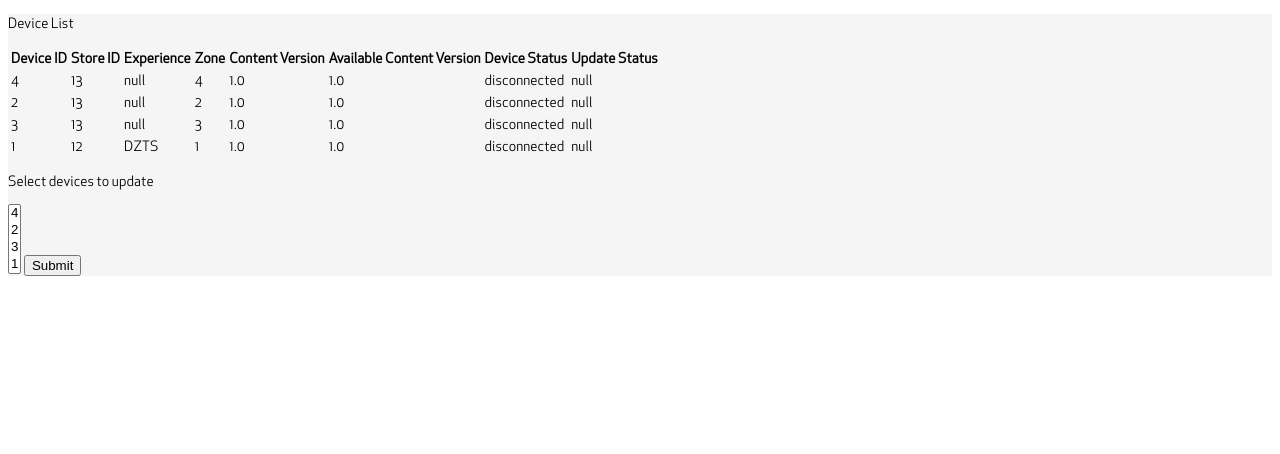
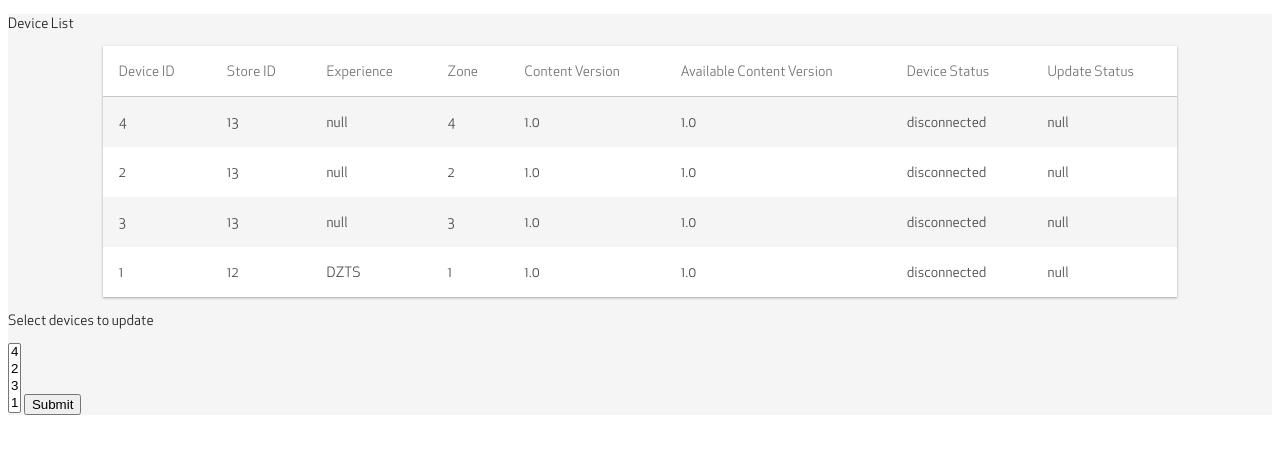
Before and after one commit to SofiyaShrayber/scrape, a plain HTML site: page index.html in a window 1280 px wide. Drawn offline with nearby package versions, Linux system fonts and the light colour scheme; files that its build step writes are made by us from their sources.

Commit message:
Table css and html styling

```diff
--- a/index.html
+++ b/index.html
@@ -8,7 +8,7 @@
 	<body>
 		<div class="device-list-container"> <!--add container -->
 			<p>Device List</p> <!--change to heading-->
-			<table> <!-- add classes remove boder -->
+			<table class="device-list-table shadow table-striped table-hover"> <!-- add classes remove boder -->
 				<thead>
 						<tr>
 					        <th>Device ID</th>
--- a/less/main.less
+++ b/less/main.less
@@ -11,7 +11,107 @@
 
 .device-list-container {
 	background-color: #f5f5f5;
+	color: #212121;
 	font-size: 14px;
+	letter-spacing: 0.1px;
 	list-style: 20px;
-	letter-spacing: 0.1px;
+	text-rendering: optimizeLegibility !important;
+	-webkit-font-smoothing: antialiased !important;
 }
+
+.shadow {
+	-webkit-box-shadow: 0 1px 3px 0 rgba(0,0,0,.12),
+						0 1px 2px 0 rgba(0,0,0,.24);
+	-moz-box-shadow:    0 1px 3px 0 rgba(0,0,0,.12),
+						0 1px 2px 0 rgba(0,0,0,.24);
+	box-shadow:         0 1px 3px 0 rgba(0,0,0,.12),
+						0 1px 2px 0 rgba(0,0,0,.24);
+}
+
+
+/* -- Material Design Table style -------------- */
+
+// Variables
+// ---------------------
+@table-header-font-weight:      400;
+@table-header-font-color:       #757575;
+@table-cell-padding:            16px;
+@table-bg:                      #fff;
+@table-bg-accent:               #f5f5f5;
+@table-bg-hover:                rgba(0,0,0,.12);
+@table-bg-active:               @table-bg-hover;
+@table-border-color:            #e0e0e0;
+
+
+
+// Mixins
+.transition(@transition) {
+	-webkit-transition: @transition;
+	-o-transition: @transition;
+	transition: @transition;
+}
+
+// Tables
+.device-list-table {
+	width: 100%;
+	max-width: 85%;
+	margin: 0 auto;
+	border-collapse: collapse;
+	background-color: @table-bg;
+	color: #4A4A4A;
+	> thead,
+	> tbody,
+	> tfoot {
+		> tr {
+			.transition(all .3s ease);
+			> th,
+			> td {
+				text-align: left;
+				padding: @table-cell-padding;
+				vertical-align: top;
+				border-top: 0;
+				.transition(all .3s ease);
+			}
+		}
+	}
+	> thead > tr > th {
+		font-weight: @table-header-font-weight;
+		color: @table-header-font-color;
+		vertical-align: bottom;
+		border-bottom: 1px solid rgba(0,0,0,.12);
+	}
+	> caption + thead,
+	> colgroup + thead,
+	> thead:first-child {
+		> tr:first-child {
+			> th,
+			> td {
+				border-top: 0;
+			}
+		}
+	}
+	> tbody + tbody {
+		border-top: 1px solid rgba(0,0,0,.12);
+	}
+}
+
+
+// Zebra-striping
+.table-striped {
+	> tbody > tr:nth-child(odd) {
+		> td,
+		> th {
+			background-color: @table-bg-accent;
+		}
+	}
+}
+
+// Hover effect
+.table-hover {
+	> tbody > tr:hover {
+		> td,
+		> th {
+			background-color: @table-bg-hover;
+		}
+	}
+}
```
